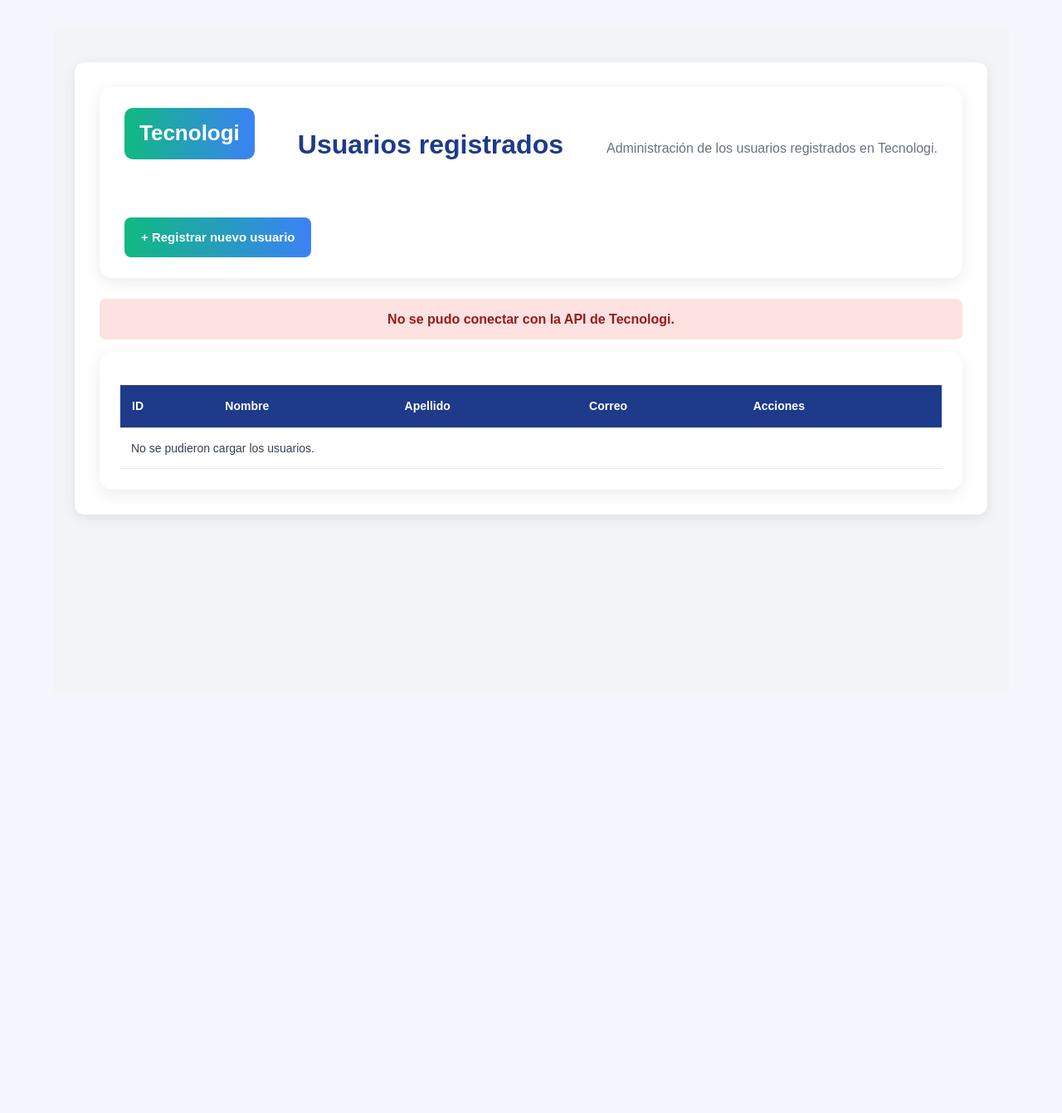
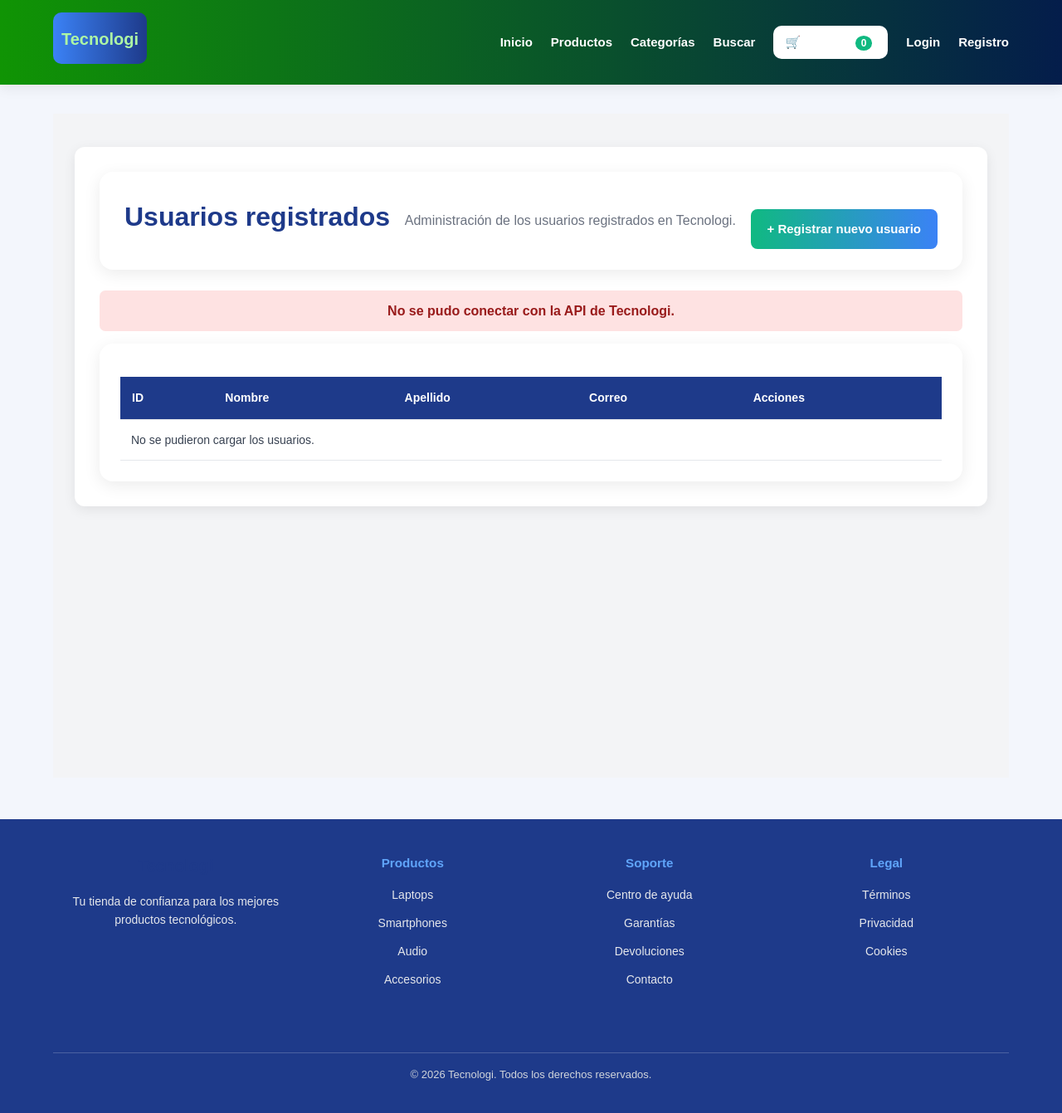
Before and after one commit to julianesteba/TECNOLOGI, a plain HTML site: page src/main/resources/static/usuarios.html in a window 1280 px wide. Shown: the whole page at 83% size. Before the commit the page ends 870 px from the top, so only its background shows below. Drawn offline with Linux system fonts and the light colour scheme; no server answers.

Commit message:
Restaurar barra de navegacion en usuarios

```diff
--- a/src/main/resources/static/usuarios.html
+++ b/src/main/resources/static/usuarios.html
@@ -6,22 +6,44 @@
     <meta charset="UTF-8">
     <meta name="viewport" content="width=device-width, initial-scale=1.0">
 
-    <title>Usuarios - Tecnologi</title>
+    <title>Usuarios registrados | Tecnologi</title>
 
     <link rel="stylesheet" href="styles.css">
 </head>
 
 <body>
 
+    <!-- BARRA DE NAVEGACIÓN -->
+    <nav class="navbar">
+        <div class="nav-container">
+
+            <div class="logo">
+                <a href="index.html">Tecnologi</a>
+            </div>
+
+            <div class="nav-links">
+                <a href="index.html">Inicio</a>
+                <a href="productos.html">Productos</a>
+                <a href="categorias.html">Categorías</a>
+                <a href="buscar.html">Buscar</a>
+
+                <a href="carrito.html" class="cart-link">
+                    🛒 Carrito (<span id="cart-count">0</span>)
+                </a>
+
+                <a href="login.html">Login</a>
+                <a href="registro.html">Registro</a>
+            </div>
+
+        </div>
+    </nav>
+
+    <!-- CONTENIDO DE USUARIOS -->
     <section class="usuarios">
 
         <div class="usuarios-container">
 
             <div class="usuarios-header">
-
-                <div class="register-header">
-                    <div class="logo">Tecnologi</div>
-                </div>
 
                 <h1>Usuarios registrados</h1>
 
@@ -35,11 +57,13 @@
 
             </div>
 
+            <!-- MENSAJES -->
             <div
                 id="mensajeUsuarios"
                 class="mensaje-usuarios">
             </div>
 
+            <!-- TABLA DE USUARIOS -->
             <div class="usuarios-tabla-container">
 
                 <table class="usuarios-tabla">
@@ -72,7 +96,81 @@
 
     </section>
 
+    <!-- FOOTER -->
+    <footer class="footer">
+
+        <div class="footer-container">
+
+            <div class="footer-column">
+                <h2>Tecnologi</h2>
+                <p>
+                    Tu tienda de confianza para los mejores productos tecnológicos.
+                </p>
+            </div>
+
+            <div class="footer-column">
+                <h3>Productos</h3>
+                <a href="categorias.html">Laptops</a>
+                <a href="categorias.html">Smartphones</a>
+                <a href="categorias.html">Audio</a>
+                <a href="categorias.html">Accesorios</a>
+            </div>
+
+            <div class="footer-column">
+                <h3>Soporte</h3>
+                <a href="help.html">Centro de ayuda</a>
+                <a href="garantia.html">Garantías</a>
+                <a href="returns.html">Devoluciones</a>
+                <a href="contacto.html">Contacto</a>
+            </div>
+
+            <div class="footer-column">
+                <h3>Legal</h3>
+                <a href="terminos.html">Términos</a>
+                <a href="privacy.html">Privacidad</a>
+                <a href="cookies.html">Cookies</a>
+            </div>
+
+        </div>
+
+        <div class="footer-bottom">
+            © 2026 Tecnologi. Todos los derechos reservados.
+        </div>
+
+    </footer>
+
+    <!-- JAVASCRIPT -->
     <script src="usuarios.js?v=2"></script>
+
+    <!-- CONTADOR DEL CARRITO -->
+    <script>
+        function obtenerCarrito() {
+            try {
+                return JSON.parse(localStorage.getItem("carrito")) || [];
+            } catch (error) {
+                return [];
+            }
+        }
+
+        function actualizarContadorCarrito() {
+            const carrito = obtenerCarrito();
+            const contador = document.getElementById("cart-count");
+
+            if (contador) {
+                const cantidadTotal = carrito.reduce(
+                    (total, producto) =>
+                        total + (Number(producto.cantidad) || 1),
+                    0
+                );
+
+                contador.textContent = cantidadTotal;
+            }
+        }
+
+        document.addEventListener("DOMContentLoaded", () => {
+            actualizarContadorCarrito();
+        });
+    </script>
 
 </body>
 
```
